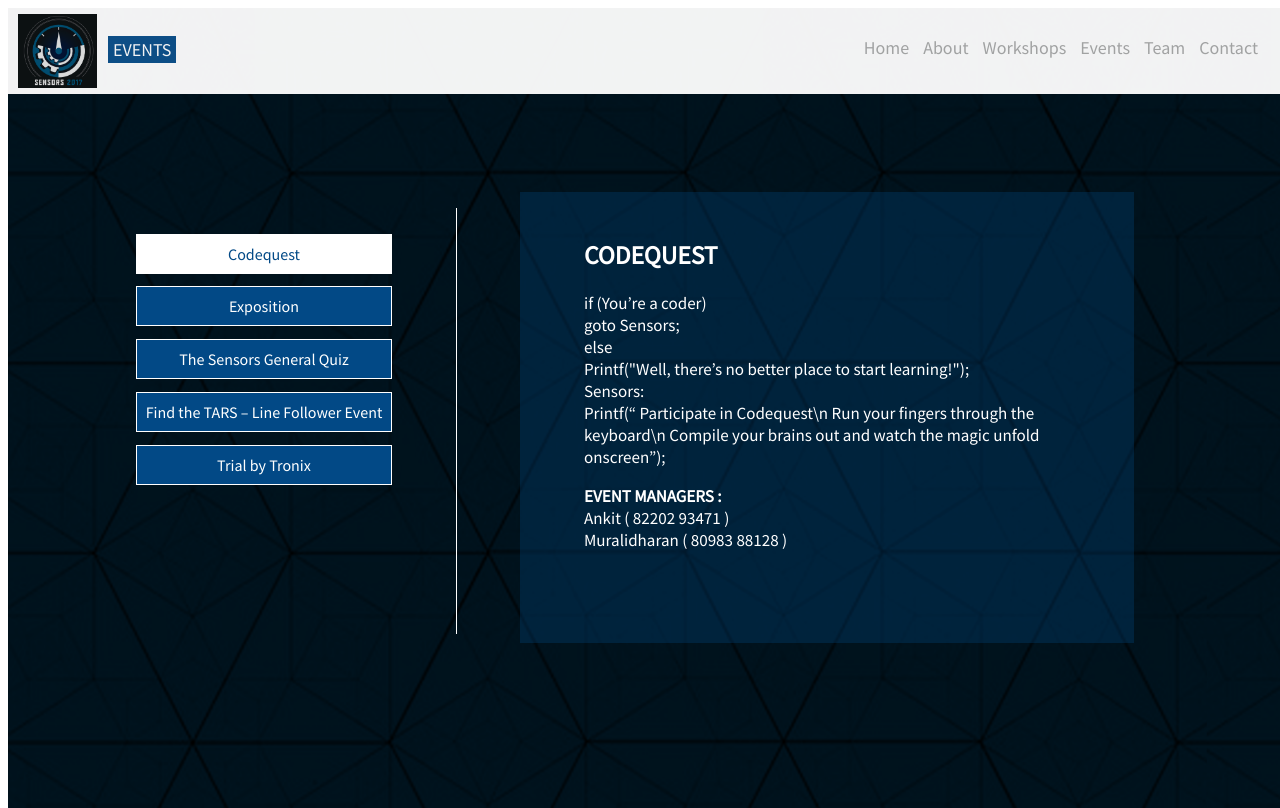
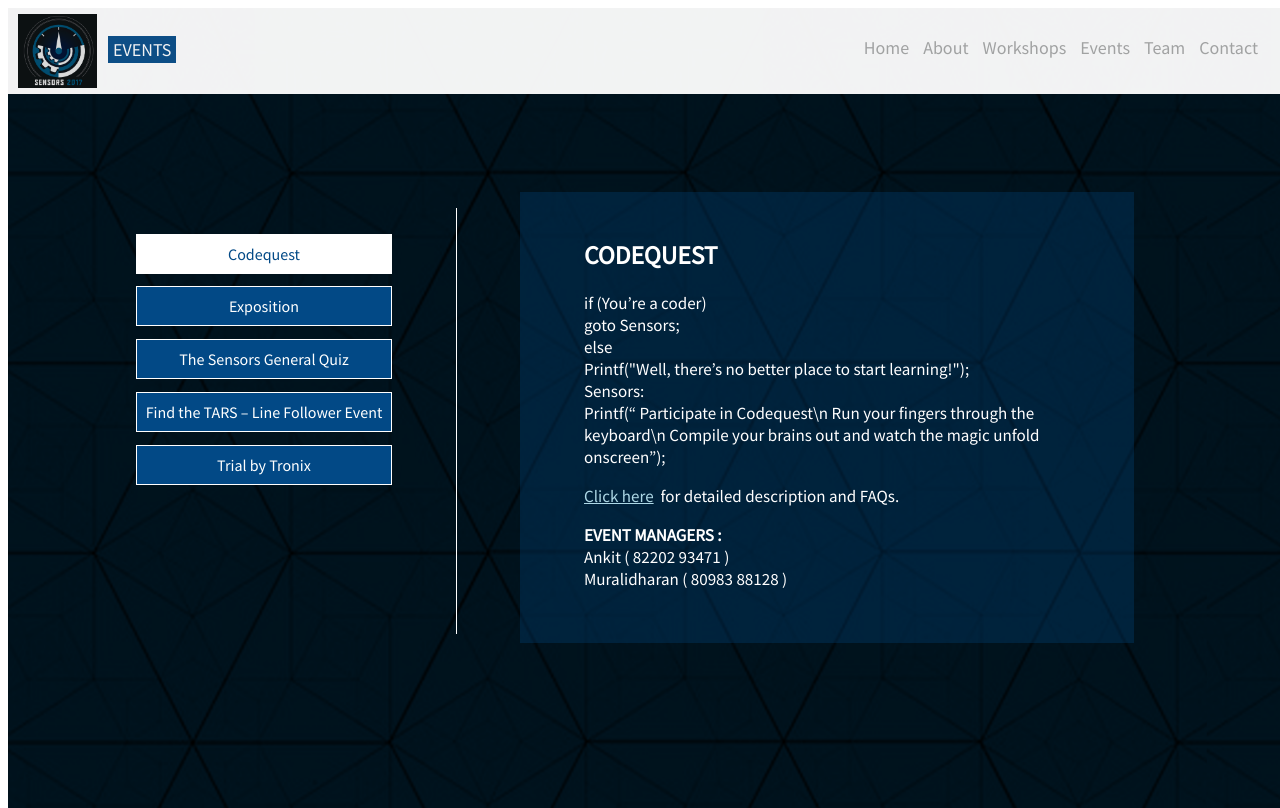
Before and after one commit to ralphat/sensors16, a PHP site: page /events in a window 1280 px wide. Run offline with PHP 8.4, Linux system fonts and the light colour scheme; some libraries are stand-ins or nearby versions.

Commit message:
faq and description pdfs added for events

```diff
--- a/events/index.php
+++ b/events/index.php
@@ -55,14 +55,18 @@
 <div class="desc-container">
 	<div id="moore-d" class="show">
 	<h2>CODEQUEST</h2>
-	<p>if (You’re a coder)<br />goto Sensors;<br />else<br />Printf("Well, there’s no better place to start learning!");<br />Sensors:<br />Printf(“ Participate in Codequest\n Run your fingers through the keyboard\n Compile your brains out and watch the magic unfold onscreen”);</p><p><b>EVENT MANAGERS :</b><br />Ankit ( 82202 93471 ) <br /> Muralidharan ( 80983 88128 )</p></br>
+	<p>if (You’re a coder)<br />goto Sensors;<br />else<br />Printf("Well, there’s no better place to start learning!");<br />Sensors:<br />Printf(“ Participate in Codequest\n Run your fingers through the keyboard\n Compile your brains out and watch the magic unfold onscreen”);</p>
+	<p><a href="./codequest.pdf" style="color: #add8e6">Click here</a>&nbsp; for detailed description and FAQs.</p>
+	<p><b>EVENT MANAGERS :</b><br />Ankit ( 82202 93471 ) <br /> Muralidharan ( 80983 88128 )</p></br>
 	<div class="dont-show" id="moores_labyrinth_r">You've registered for Codequest.</div>
 	</div>
 
 	<div id="paper-d" class="dont-show">
 	<h2>PAPER EXPOSITION</h2>
 	<p><b>Small minds discuss people, Average minds discuss events, Great minds discuss ideas<br />~ Eleanor Roosevelt</b></p>
-	<p>Sensors serves as an amazing platform to bring out your interests, talents and depth of knowledge in your preferred domains. We invite you to present your ideas to inquisitive minds from the engineering world, in this technical extravaganza.</p><p><b>EVENT MANAGERS :</b><br />Apuroop ( 82202 85481 )<br />Vaneesha ( 99522 14684 )</p></p> </br>
+	<p>Sensors serves as an amazing platform to bring out your interests, talents and depth of knowledge in your preferred domains. We invite you to present your ideas to inquisitive minds from the engineering world, in this technical extravaganza.</p>
+	<p><a href="./paper_exposition.pdf" style="color: #add8e6">Click here</a>&nbsp; for detailed description and FAQs.</p>
+	<p><b>EVENT MANAGERS :</b><br />Apuroop ( 82202 85481 )<br />Vaneesha ( 99522 14684 )</p></p> </br>
 	<div class="dont-show" id="paper_presentation_r">You've registered for Paper Exposition.</div>
 
 	</div>
@@ -80,7 +84,8 @@
 
 	<div id="quiz-d" class="dont-show">
 	<h2>FIND THE TARS – LINE FOLLOWER EVENT</h2>
-	<p>A new face has been added to the solar system's family portrait: Scientists have discovered a new dwarf planet looping around the sun in the region beyond Pluto. TARS is a car-sized robotic rover exploring on this planet to collect information. It has to reach the base station within the stipulated time but it hasn’t returned yet. Your mission is to find whether the planet is habitable or not by reaching out to TARS. Build an autonomous line follower robot which would negotiate through obstacles, inversions and determine the correct path to find TARS.</p>
+	<p>A new face has been added to the solar system's family portrait : Scientists have discovered a new dwarf planet looping around the sun in the region beyond Pluto. TARS is a car-sized robotic rover exploring on this planet to collect information. It has to reach the base station within the stipulated time but it hasn’t returned yet. Your mission is to find whether the planet is habitable or not by reaching out to TARS.</p>
+	<p>Build an autonomous line follower robot which would negotiate through obstacles, inversions and determine the correct path to find TARS.</p>
 	<p><a href="./TARS_FAQ.pdf" style="color: #add8e6">Click here</a>&nbsp; for detailed description and FAQs.</p>
 	<p><b>EVENT MANAGERS :</b><br />Lokesh ( 89037 81031 )<br />Sathwik ( 82202 99470 )</p></br>
 	<div class="dont-show" id="quiz_r">You've registered for Find the TARS.</div>
@@ -89,7 +94,11 @@
 
 	<div id="sensor-d" class="dont-show">
 	<h2>TRIAL BY TRONIX</h2>
-	<p>For those who have been longing for an opportunity to flaunt their circuit design skills – the ultimate challenge to test your electronics knowledge is here. The event consists of two rounds: with a preliminary written round and a final hardware round. The written round will comprise of questions on basic analog, digital electronics and circuit design tasks. Around 8-10 teams will be shortlisted based on their performance to participate in the final round which involves the practical implementation of circuits for problem statements given on the spot.</p><p><b>EVENT MANAGERS :</b><br /> Krishna ( 87542 18578 )<br />Tejaswi ( 9487949352 )</p></br>
+	<p>For those who have been longing for an opportunity to flaunt their circuit design skills – the ultimate challenge to test your electronics knowledge is here. The event consists of two rounds: with a preliminary written round and a final hardware round. The written round will comprise of questions on basic analog, digital electronics and circuit design tasks. Around 8-10 teams will be shortlisted based on their performance to participate in the final round which involves the practical implementation of circuits for problem statements given on the spot.</p>
+	<p><a href="./Trial_By_Tronix_Description.pdf" style="color: #add8e6">Click here</a>&nbsp; for detailed description of the event.</p>
+	<p><a href="./trail_by_tronics.pdf" style="color: #add8e6">Click here</a>&nbsp; for the Rules.</p>
+	<p><a href="./trailbytronix_FAQ.pdf" style="color: #add8e6">Click here</a>&nbsp; for FAQs.</p>
+	<p><b>EVENT MANAGERS :</b><br /> Krishna ( 87542 18578 )<br />Tejaswi ( 9487949352 )</p></br>
 	<div class="dont-show" id="sensor_design_r">You've registered for Sensor Design.</div>
 
 	</div>
```
Also changed, not shown: connect.php (line endings or trailing spaces), register/index.html (line endings or trailing spaces), 5 other files.
